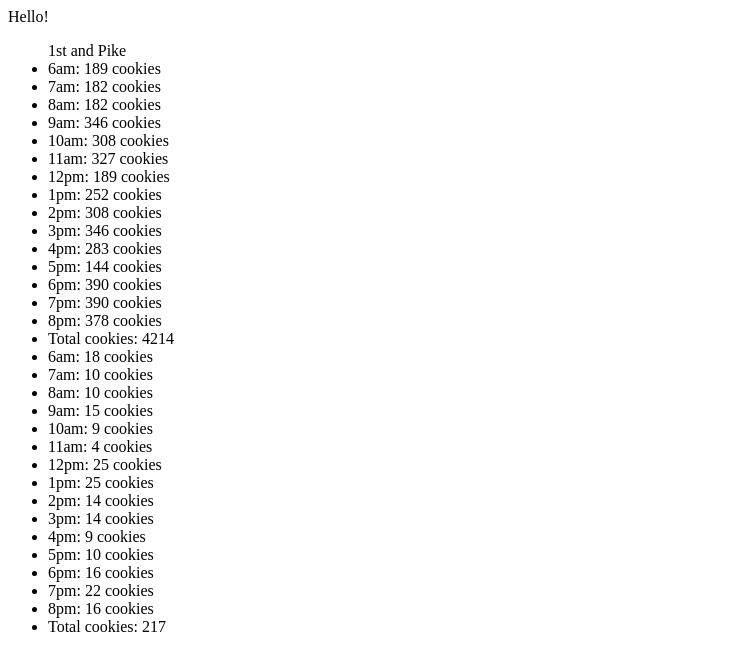
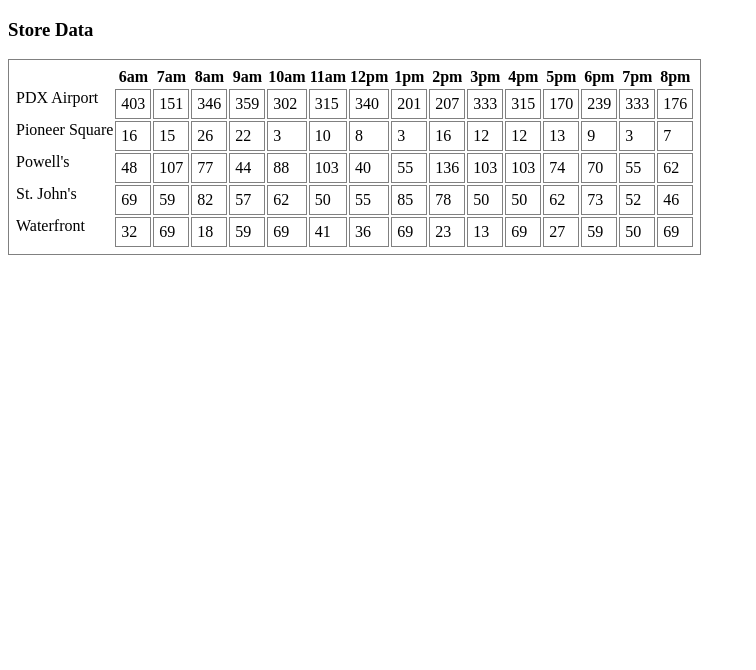
Before and after one commit to Zac-L/cookie-sheet, a plain HTML site: page index.html in a window 1280 px wide. Shown: the whole page, without its empty margins (0-756 px from the left). Drawn offline with Linux system fonts and the light colour scheme.

Commit message:
added stores data table to DOM

```diff
--- a/index.html
+++ b/index.html
@@ -1,9 +1,44 @@
 <!DOCTYPE html>
 <html>
-<header>Hello!</header>
+    <head>
+         <style>
+            table, td, tr {
+                border: solid 1px gray;
+                padding: 5px;
+            }
+        </style>
+  </head>
 <body>
-<ul id="cookie">1st and Pike</ul>
+    <section id ="place-Holder">
+<section>
+    <h1> Store Data</h1>
+    <table>
+        <thead>
+            <tr>
+              <th> </th>
+              <th>6am </th>
+              <th>7am</th>
+              <th>8am</th>
+              <th>9am</th>
+              <th>10am</th>
+              <th>11am</th>
+              <th>12pm</th>
+              <th>1pm</th>
+              <th>2pm</th>
+              <th>3pm</th>
+              <th>4pm</th>
+              <th>5pm</th>
+              <th>6pm</th>
+              <th>7pm</th>
+              <th>8pm</th>
+            </tr>
+        </thead>
+        <tbody id= "stores">
+
+        </tbody>
+    </table>
+</section>
 
 </body>
-<script src= "sales.js"></script>
+ <script src= "storeconstruct.js"></script>
 </html>
--- /dev/null
+++ b/storeconstruct.js
@@ -0,0 +1,59 @@
+
+function Store (storeLocation, minCustomer, maxCustomer, avgCookies, id, openHours ) {
+    this.storeLocation = storeLocation;
+    this.minCustomer = minCustomer;
+    this.maxCustomer = maxCustomer;
+    this.avgCookies = avgCookies;
+    this.id = id;
+    this.cookiesPerHour = [];
+    this.openHours = ['6am: ', '7am: ', '8am: ', '9am: ', '10am: ', '11am: ', '12pm: ', '1pm: ', '2pm: ', '3pm: ', '4pm: ', '5pm: ', '6pm: ', '7pm: ', '8pm: '];
+    this.addToDom();
+}
+
+Store.prototype.calculateCust = function () {
+    return Math.floor(Math.random() * (this.maxCustomer - this.minCustomer) + this.minCustomer);
+}
+
+Store.prototype.calCookieData = function () {
+        console.log(this.cookiesPerHour);
+    for (var i = 0; i < this.openHours.length; i++) {
+        this.cookiesPerHour.push(Math.floor( this.calculateCust() * this.avgCookies ));
+    }
+    return this.cookiesPerHour;
+}
+
+Store.prototype.addToDom = function () {
+    this.calCookieData();
+    var container = document.getElementById("stores");
+    var newRow = document.createElement('tr');
+    newRow.setAttribute('id', this.id);
+    newRow.innerHTML = this.storeLocation;
+    container.appendChild(newRow);
+
+
+    for (var i = 0; i < 15; i++ ) {
+        var container = document.getElementById(this.id);
+        var newTableData = document.createElement('td')
+        newTableData.innerText = this.cookiesPerHour[i]
+        container.appendChild(newTableData);
+    }
+}
+// BobStore.prototype.addToDom = function () {
+
+//     this.calCookieData();
+
+//       var listAdd = document.getElementById('list');
+//       var newList = document.createElement('li');
+
+//     for ( var i = 0; i < this.openHours.length; i++) {
+//         var cookieLi = document.createElement('li');
+//         cookieLi.innerText = (this.openHours[i] + this.cookiesPerHour[i] + ' Cookies');
+//         newList.appendChild(cookieLi);
+//     }
+//}
+
+var pdxAirport = new Store('PDX Airport', 23, 65, 6.3, 'pdx-airport');
+var pioneerSquare = new Store('Pioneer Square', 3, 24, 1.2, 'pioneer-square');
+var powells = new Store('Powell\'s', 11, 38, 3.7, 'powells');
+var stJohns = new Store('St. John\'s', 20, 38, 2.3, 'st-johns');
+var waterFront = new Store('Waterfront', 2, 16, 4.6, 'waterfront');
```
Also changed, not shown: construct.js (+50 -0 lines), store construct.js (deleted).
